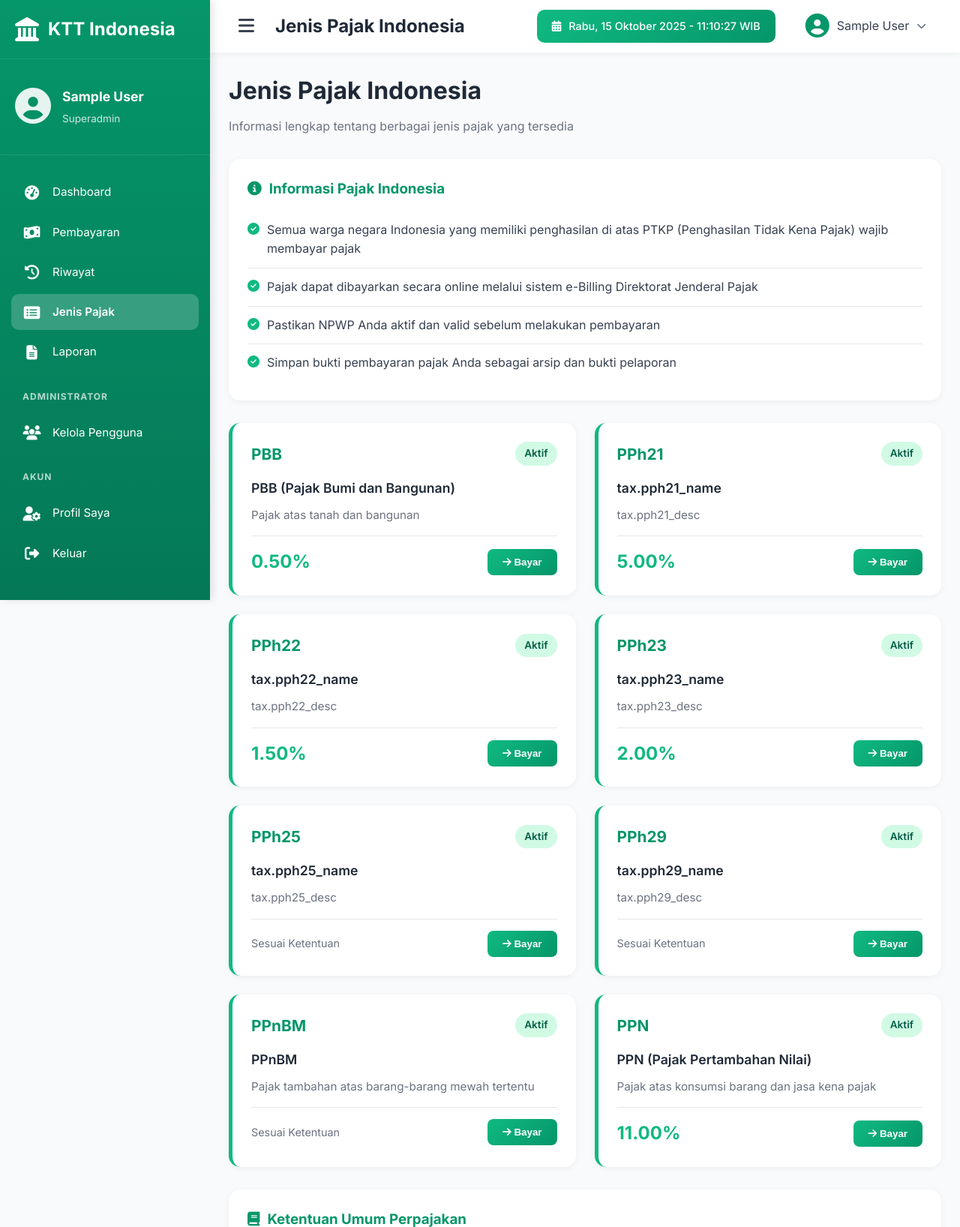
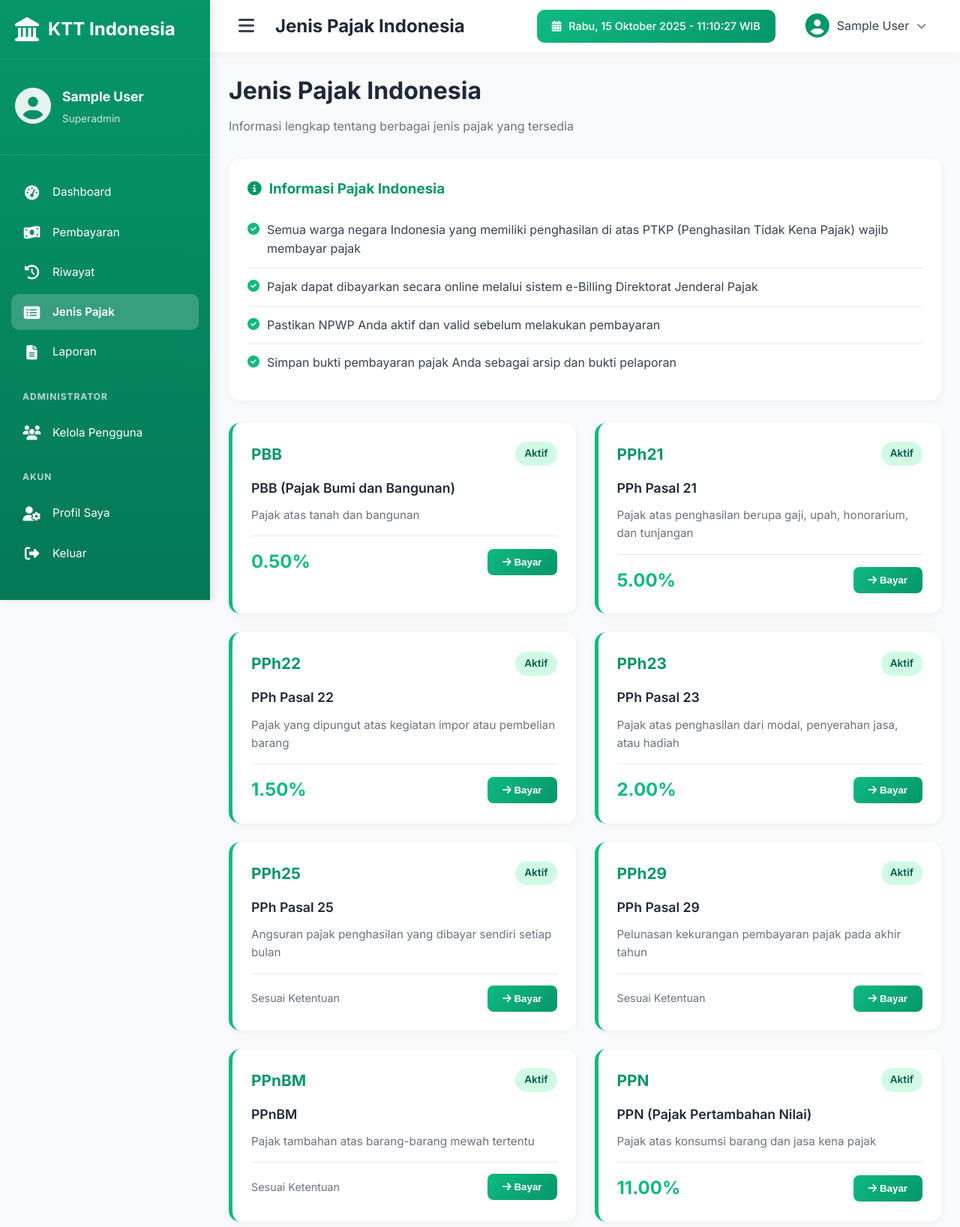
Before and after one commit to SIFA27L/e-Pajak-KTT, a PHP site: page /e-commerce/jenis_pajak.php in a window 1280 px wide. Shown: the top 1636 px of the page at 75% size. Run offline with PHP 8.4, Linux system fonts and the light colour scheme; the visitor is signed in with stand-in values (Sample User, id 1); data comes from the database, SQL or seed files in the repository.

Commit message:
fix: correct tax code to translation key mapping - Fixed regex pattern to properly convert PPh21 -> pph_21, PPh22 -> pph_22, etc - Added proper handling for PPN, PPnBM, and PBB codes - Tax card names and descriptions now display correctly instead of showing variable names like 'tax.pph25_name' - All tax codes from database now properly map to their translation keys

```diff
--- a/jenis_pajak.php
+++ b/jenis_pajak.php
@@ -273,7 +273,15 @@ $jenisPajak = $stmt->fetchAll();
 
             <div class="pajak-grid">
                 <?php foreach ($jenisPajak as $pajak):
-                    $taxCode = strtolower(str_replace([' ', '-'], '_', $pajak['kode_pajak']));
+                    // Convert tax code to translation key format
+                    // PPh21 -> pph_21, PPh22 -> pph_22, PPN -> ppn, PPnBM -> ppnbm, PBB -> pbb
+                    $code = $pajak['kode_pajak'];
+                    $taxCode = strtolower($code);
+
+                    // Add underscore between letters and numbers for PPh codes
+                    if (preg_match('/^(pph)(\d+)$/i', $taxCode, $matches)) {
+                        $taxCode = strtolower($matches[1]) . '_' . $matches[2];
+                    }
                 ?>
                 <div class="pajak-card" data-tax-code="<?php echo $pajak['kode_pajak']; ?>">
                     <div class="pajak-header">
```
